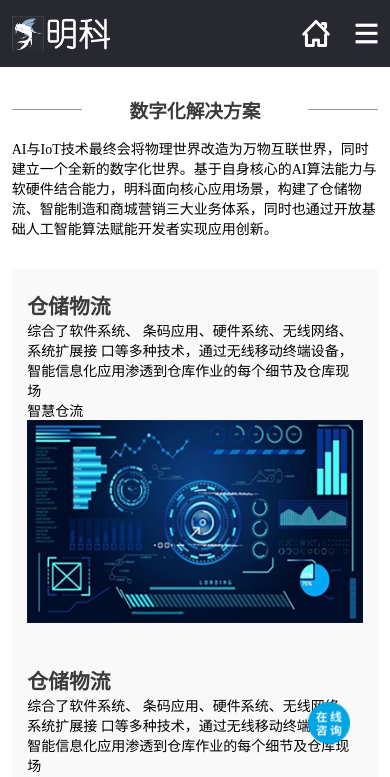
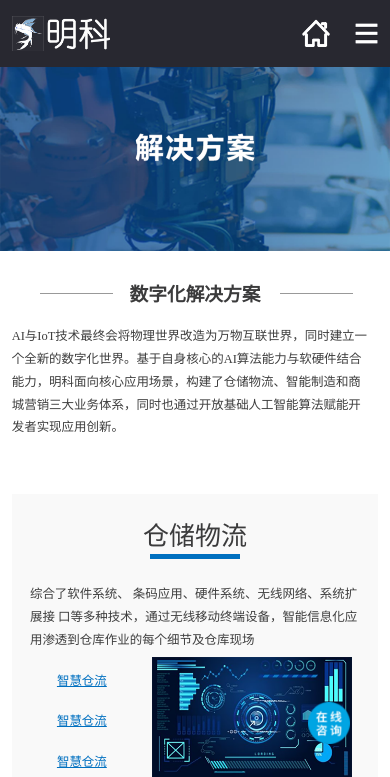
Before and after one commit to SOLADINGPENGFEI/right-team, a Vue app in the folder migke/: page /#/caseSolution in a window 390 px wide. Shown: the top 777 px of the page. Built offline with nearby package versions, Linux system fonts and the light colour scheme.

Commit message:
解决方案

```diff
--- a/migke/src/css/index.css
+++ b/migke/src/css/index.css
@@ -12,17 +12,17 @@
     content: '';
     position: absolute;
     top: 50%;
-    width: 1.39rem;
-    height: 1.1px;
+    width: 1.4rem;
+    height: 1px;
     background: #999999;
 }
 
 .content_title>span::before {
-    margin-left: -2.31rem;
+    margin-left: -1.72rem;
 }
 
 .content_title>span::after {
-    margin-left: 0.92rem;
+    margin-left: 0.37rem;
 }
 
 .wrapper {
--- a/migke/src/views/successCase/caseSolution.vue
+++ b/migke/src/views/successCase/caseSolution.vue
@@ -1,6 +1,8 @@
 <template>
-    <div class="">
-        <div class="banner"></div>
+    <div class="content">
+        <div class="banner">
+            <img src="../../img/解决方案.png" alt="" >
+        </div>
         <div class="wrapper">
             <div class="content_title"><span>数字化解决方案</span></div>
             <p>AI与IoT技术最终会将物理世界改造为万物互联世界，同时建立一个全新的数字化世界。基于自身核心的AI算法能力与软硬件结合能力，明科面向核心应用场景，构建了仓储物流、智能制造和商城营销三大业务体系，同时也通过开放基础人工智能算法赋能开发者实现应用创新。
@@ -9,13 +11,18 @@
                 <dl class="solution_box" v-for="(item,i) in 3" :key="i">
                     <dt class="solution_box_in">
                         <h3><span>仓储物流</span></h3>
+                        <img src="../../img/矩形 43.png" />
                         <p>综合了软件系统、 条码应用、硬件系统、无线网络、系统扩展接 口等多种技术，通过无线移动终端设备，智能信息化应用渗透到仓库作业的每个细节及仓库现场
                         </p>
-                        <a href="/">智慧仓流</a>
+                        <div class="solution_box-bom">
+                            <div class="solution_box-bom_left">
+                                <a href="/">智慧仓流</a>
+                                <a href="/">智慧仓流</a>
+                                <a href="/">智慧仓流</a>
+                            </div>
+                            <img src="../../img/solution.png" alt="">
+                        </div>
                     </dt>
-                    <dd>
-                        <img src="../../img/solution.png" alt="">
-                    </dd>
                 </dl>
             </div>
         </div>
@@ -28,6 +35,9 @@ export default {
 
 <style lang="less" scoped>
 @media (min-width: 751px) {
+    .content{
+        margin-top:1.29rem;
+    }
     .content_caseSolution{
         display: flex;
         .caseSolution_box{
@@ -76,25 +86,87 @@ export default {
         padding-top: .6rem;
     }
     .content_solution{
-        margin-top: .6rem;
+        margin-top: .87rem;
+        display: flex;
+        flex-direction: column;
         dl{
             background: #F9F9F9;
             padding: .4rem .3rem;
-            h3{
-                margin: 0 auto;
-                span{
-                    display: block;
-                    font-family:PingFang-SC-Bold;
-                    font-weight:bold;
-                    color:rgba(59,59,60,1);
-                    font-size: .4rem;
+            height:5.66rem;
+            background:rgba(249,249,249,1);
+            margin:.4rem 0;
+            dt{
+                width: 100%;
+                height: 100%;
+                display: flex;
+                flex-direction: column;
+                align-items: center;
+                h3{
+                    margin-bottom:0.15rem;
+                    width:2.4rem;
+                    height:.6rem;
+                    text-align: center;
+                    span{
+                        font-size:.5rem;
+                        font-family:PingFang-SC-Bold;
+                        color:rgba(59,59,60,1);
+                    }
+                }
+                img{
+                    width: 1.74rem;
+                    height:0.09rem;
+                }
+                p{
+                    width:6.35rem;
+                    height:1.11rem;
+                    font-size:.24rem;
+                    font-family:PingFang-SC-Regular;
+                    font-weight:4;
+                    color:rgba(62,62,62,1);
+                    line-height:.44rem;
+                    margin:.46rem 0 .32rem 0;
+                }
+                .solution_box-bom{
+                    width: 100%;
+                    flex:1;
+                    display: flex;
+                    .solution_box-bom_left{
+                        height: 100%;
+                        display: flex;
+                        flex-direction: column;
+                        align-items: center;
+                        justify-content: space-around;
+                        margin:0 .86rem 0 .57rem;
+                        a{
+                            width:.97rem;
+                            height:.25rem;
+                            font-size:.24rem;
+                            font-family:PingFang-SC-Regular;
+                            font-weight:4;
+                            text-decoration:underline;
+                            color:rgba(0,112,192,1);
+                        }
+                    }
+                    img{
+                        width: 3.84rem;
+                        height: 2.33rem;
+                    }
                 }
             }
         }
 
     }
     .content_title{
-        margin: 1rem 0 .3rem 0;
+        margin: .55rem 0 .36rem 0;
+    }
+    .wrapper>p{
+        width:6.85rem;
+        height:1.99rem;
+        font-size:.24rem;
+        font-family:PingFang-SC-Regular;
+        font-weight:4;
+        color:rgba(62,62,62,1);
+        line-height:.44rem;
     }
 }
 
```
Also changed, not shown: migke/src/img/矩形 43.png (added), migke/src/img/解决方案.png (added).
